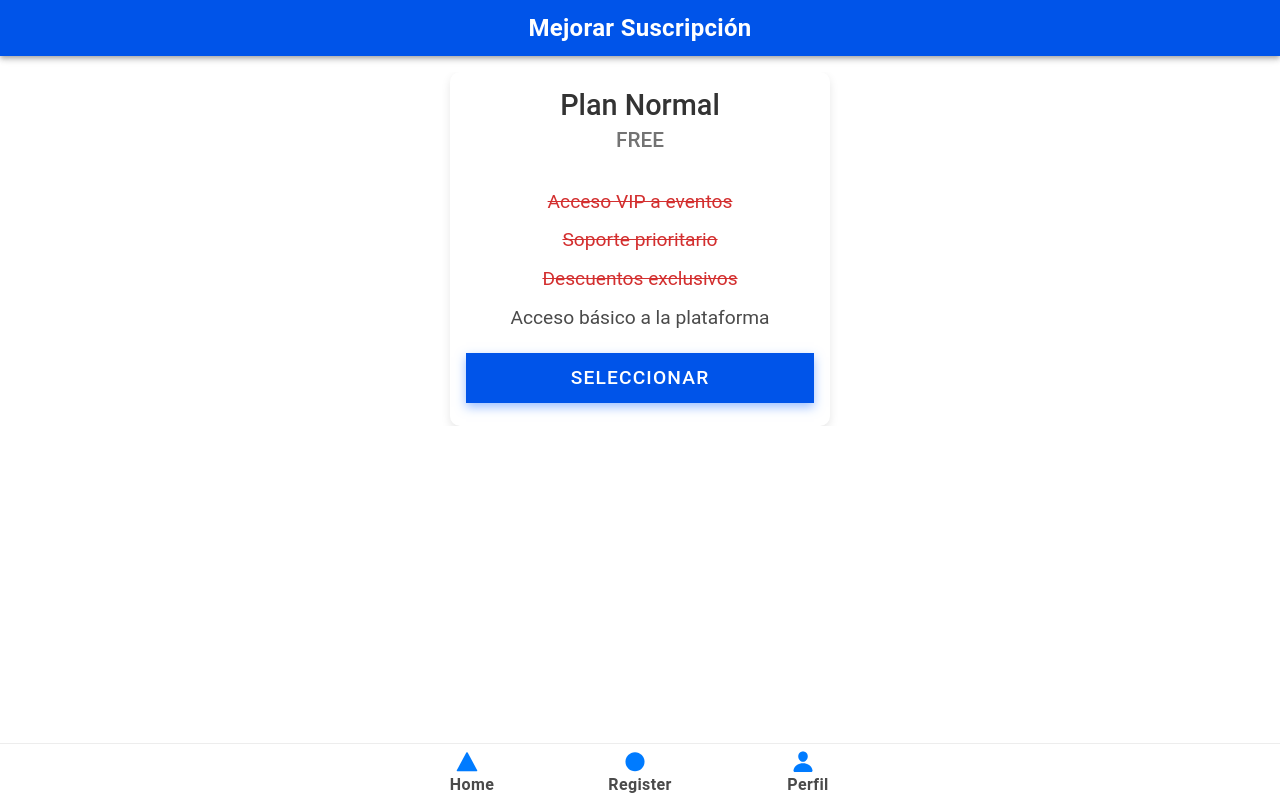
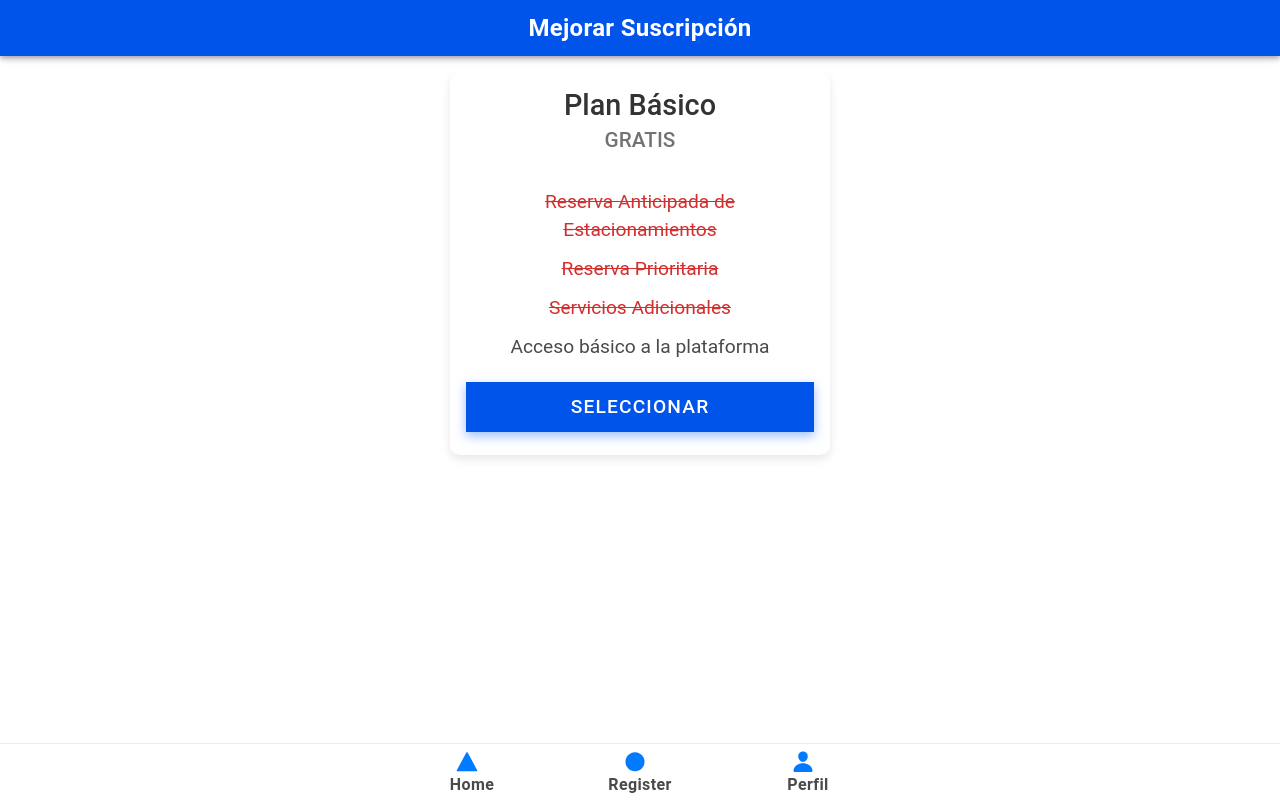
Before and after one commit to ffuentealba19/TDI4_G7, a React (Vite) app in the folder Parking Check/: page /upgrade-subscription in a window 1280 px wide. Built offline with nearby package versions, Linux system fonts and the light colour scheme.

Commit message:
Correccion texto Swipper
Se ajustó el swipper para las preferencias del proyecto

```diff
--- a/Parking Check/src/pages/UpgradeSubscription.css
+++ b/Parking Check/src/pages/UpgradeSubscription.css
@@ -32,7 +32,9 @@
 .normal-plan {
   background-color: #fff;
 }
-
+.preferencial-plan{
+  background-color: #e6fcff;
+}
 .vip-plan {
   background-color: #e0f7fa;
 }
--- a/Parking Check/src/pages/UpgradeSubscription.tsx
+++ b/Parking Check/src/pages/UpgradeSubscription.tsx
@@ -33,17 +33,35 @@ const UpgradeSubscription: React.FC = () => {
           <SwiperSlide>
             <IonCard className="plan-card normal-plan">
               <IonCardHeader>
-                <IonCardTitle>Plan Normal</IonCardTitle>
-                <IonCardSubtitle>FREE</IonCardSubtitle>
+                <IonCardTitle>Plan Básico</IonCardTitle>
+                <IonCardSubtitle>GRATIS</IonCardSubtitle>
               </IonCardHeader>
               <IonCardContent>
                 <ul>
-                  <li><del>Acceso VIP a eventos</del></li>
-                  <li><del>Soporte prioritario</del></li>
-                  <li><del>Descuentos exclusivos</del></li>
+                  <li><del>Reserva Anticipada de Estacionamientos</del></li>
+                  <li><del>Reserva Prioritaria</del></li>
+                  <li><del>Servicios Adicionales</del></li>
                   <li>Acceso básico a la plataforma</li>
                 </ul>
                 <IonButton expand="full" color="primary">Seleccionar</IonButton>
+              </IonCardContent>
+            </IonCard>
+          </SwiperSlide>
+
+          {/*Plan Preferencial*/}
+          <SwiperSlide>
+            <IonCard className="plan-card preferencial-plan">
+              <IonCardHeader>
+                <IonCardTitle>Plan Preferencial</IonCardTitle>
+                <IonCardSubtitle>Autorizacion Especial</IonCardSubtitle>
+              </IonCardHeader>
+              <IonCardContent>
+                <ul>
+                  <li>Reserva de Estacionamientos Preferenciales</li>
+                  <li>Soporte Prioritario</li>
+                  <li>Acceso Básico a la plataforma</li>
+                </ul>
+                <IonButton expand='full' color="secondary">Postular</IonButton>
               </IonCardContent>
             </IonCard>
           </SwiperSlide>
@@ -53,14 +71,14 @@ const UpgradeSubscription: React.FC = () => {
             <IonCard className="plan-card vip-plan">
               <IonCardHeader>
                 <IonCardTitle>Plan VIP</IonCardTitle>
-                <IonCardSubtitle>$5 / mes</IonCardSubtitle>
+                <IonCardSubtitle>$5.000 CLP / mes</IonCardSubtitle>
               </IonCardHeader>
               <IonCardContent>
                 <ul>
-                  <li>Acceso VIP a eventos</li>
-                  <li><del>Soporte prioritario</del></li>
-                  <li>Descuentos exclusivos</li>
-                  <li>Acceso básico a la plataforma</li>
+                    <li>Reserva Anticipada de Estacionamientos</li>
+                    <li><del>Reserva Prioritaria</del></li>
+                    <li><del>Servicios Adicionales</del></li>
+                    <li>Acceso básico a la plataforma</li>
                 </ul>
                 <IonButton expand="full" color="success">Seleccionar</IonButton>
               </IonCardContent>
@@ -73,20 +91,22 @@ const UpgradeSubscription: React.FC = () => {
               <IonCardHeader>
                 <IonCardTitle>Plan VIP+</IonCardTitle>
                 <IonCardSubtitle>
-                  <del>$10 / mes</del> <strong>$8 / mes</strong> <span className="offer-label">¡Oferta!</span>
+                  <del>$10.000 CLP / mes</del> <strong>$8.000 CLP / mes</strong> <span className="offer-label">¡Oferta!</span>
                 </IonCardSubtitle>
               </IonCardHeader>
               <IonCardContent>
                 <ul>
-                  <li>Acceso VIP a eventos</li>
-                  <li>Soporte prioritario</li>
-                  <li>Descuentos exclusivos</li>
+                  <li>Reserva Anticipada de Estacionamientos</li>
+                  <li>Reserva Prioritaria</li>
+                  <li>Servicios Adicionales</li>
                   <li>Acceso básico a la plataforma</li>
                 </ul>
                 <IonButton expand="full" color="tertiary">Seleccionar</IonButton>
               </IonCardContent>
             </IonCard>
           </SwiperSlide>
+
+
         </Swiper>
       </IonContent>
     </IonPage>
```
